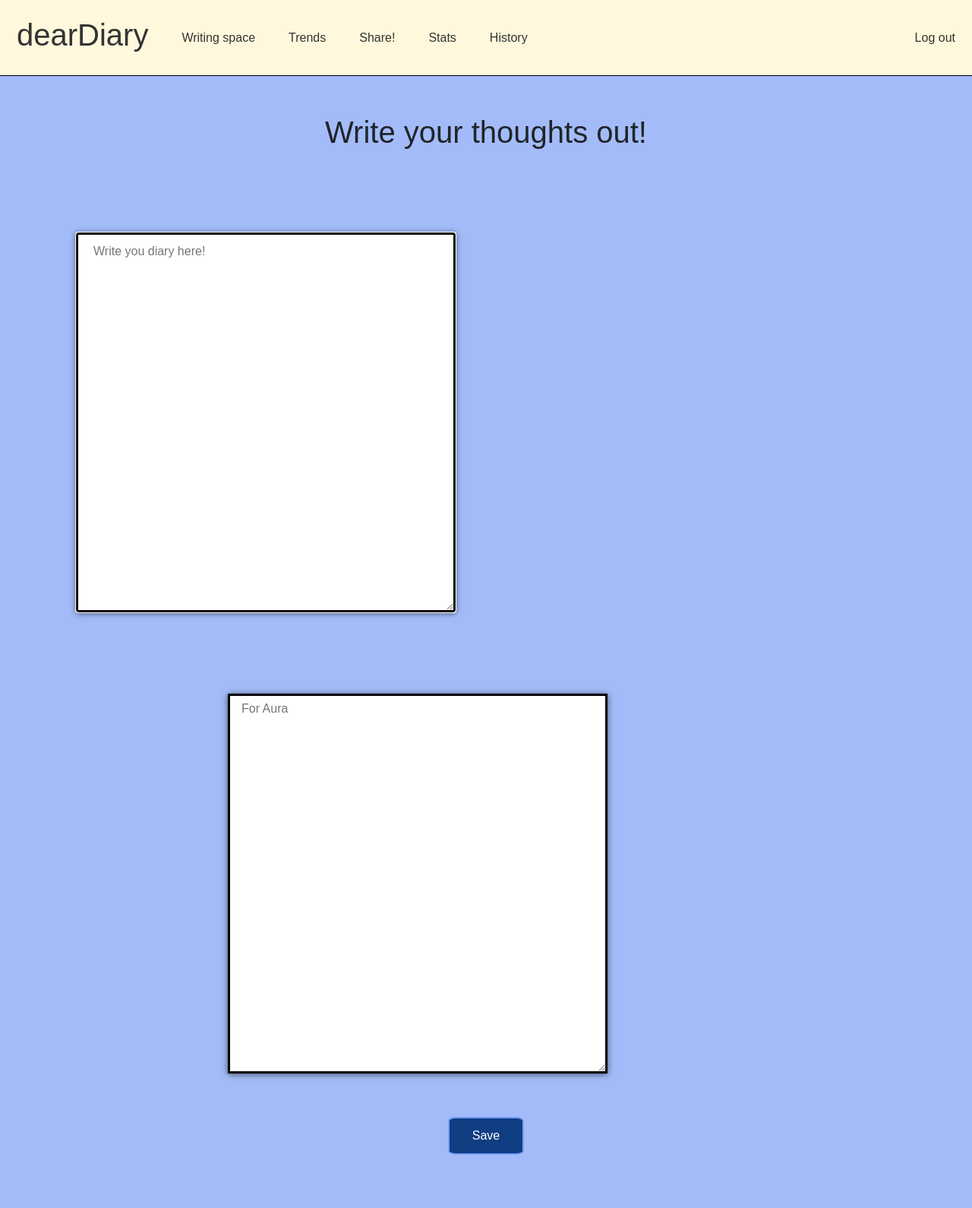
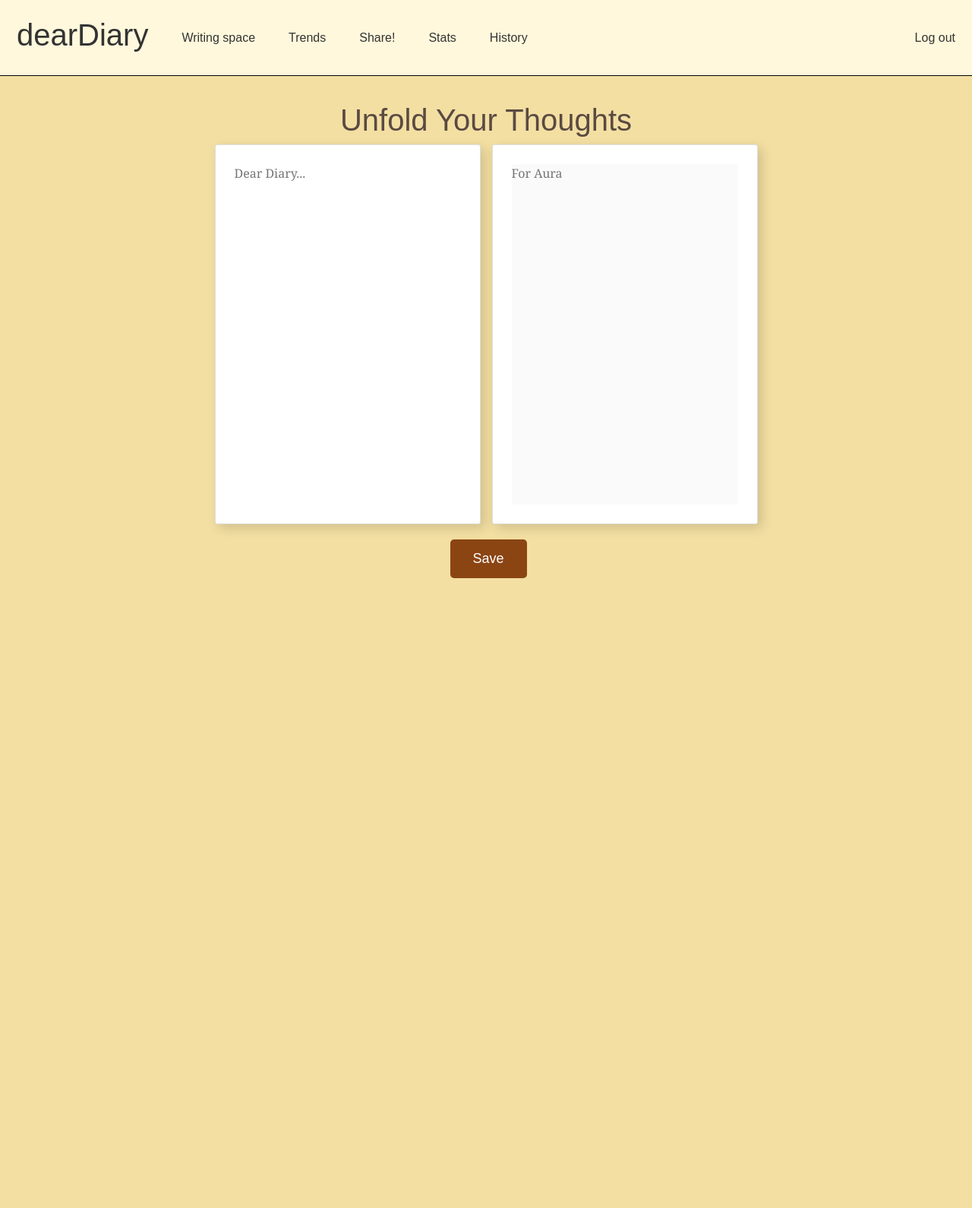
Before and after one commit to krish031006-Me/Dear-Diary, a Flask app: page /space in a window 1280 px wide. Shown: the whole page at 76% size. After the commit the page ends 761 px from the top, so only its background shows below. Run offline with Flask 3, Linux system fonts and the light colour scheme; the visitor is signed in with stand-in values (Sample User, id 1); some libraries are stand-ins or nearby versions; some web fonts are replaced.

Commit message:
New writing space .

```diff
--- a/templates/space.html
+++ b/templates/space.html
@@ -3,13 +3,25 @@
 
 {% block main %}
 
-    <h1 class="title_space">Write your thoughts out!</h1>
-    <form action="/space" method="post"></form>
-        <textarea id="entry_box" placeholder="Write you diary here!" autofocus autocomplete="off"></textarea>
-        <textarea id="AI_box" placeholder="For Aura" autocomplete="off"></textarea>
-        <div class="button_container">
-            <button type="submit" class="inside_button">Save</button>
+    <div class="wr_space">
+        <div class="writing-container">
+        <div class="space-head">
+            <h1>Unfold Your Thoughts</h1>
         </div>
-    </form>
+
+        <form action="/m" method="post">
+            <div class="text-areas">
+                <div class="page">
+                    <textarea name="diary_entry" placeholder="Dear Diary..."></textarea>
+                </div>
+                <div class="page">
+                    <textarea name="aura_response" placeholder="For Aura" readonly></textarea>
+                </div>
+            </div>
+
+            <button type="submit" class="space-button">Save</button>
+        </form>
+    </div>
+    </div>
 
 {% endblock %}
```
